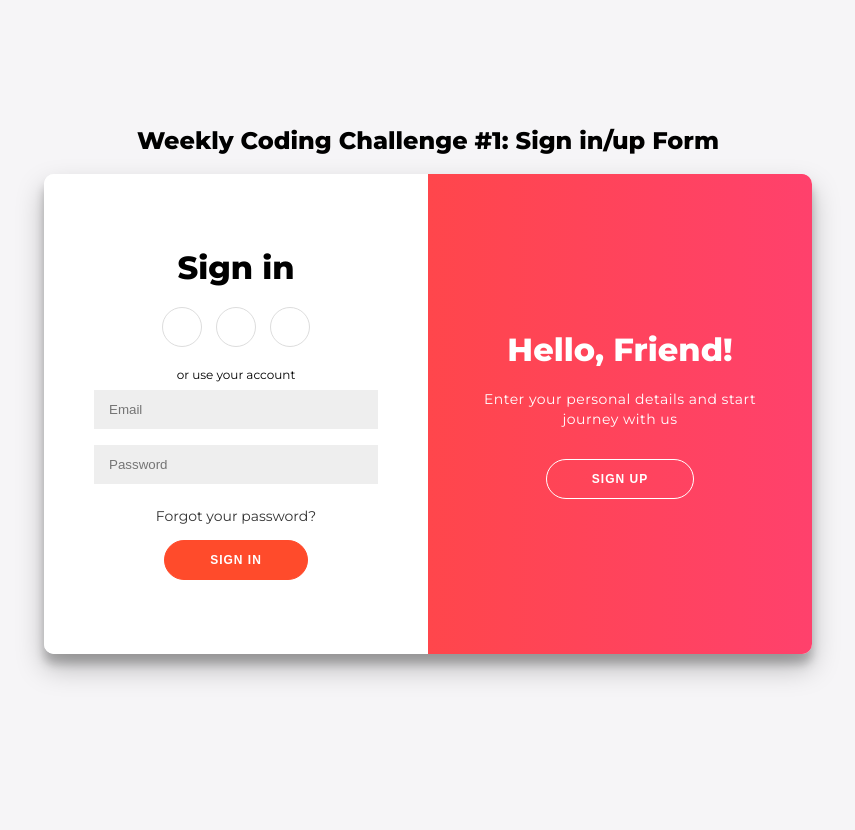
After one commit to JorgeAlcaldeG/Chat_online, a PHP site: page /prueba.html in a window 1280 px wide. The commit adds this page. Shown: the whole page, without its empty margins (212-1067 px from the left). Run offline with PHP 8.4, Linux system fonts and the light colour scheme.

Commit message:
06/11/23 CSS prueba

```diff
--- /dev/null
+++ b/css/prueba.css
@@ -0,0 +1,252 @@
+@import url('https://fonts.googleapis.com/css?family=Montserrat:400,800');
+
+* {
+	box-sizing: border-box;
+}
+
+body {
+	background: #f6f5f7;
+	display: flex;
+	justify-content: center;
+	align-items: center;
+	flex-direction: column;
+	font-family: 'Montserrat', sans-serif;
+	height: 100vh;
+	margin: -20px 0 50px;
+}
+
+h1 {
+	font-weight: bold;
+	margin: 0;
+}
+
+h2 {
+	text-align: center;
+}
+
+p {
+	font-size: 14px;
+	font-weight: 100;
+	line-height: 20px;
+	letter-spacing: 0.5px;
+	margin: 20px 0 30px;
+}
+
+span {
+	font-size: 12px;
+}
+
+a {
+	color: #333;
+	font-size: 14px;
+	text-decoration: none;
+	margin: 15px 0;
+}
+
+button {
+	border-radius: 20px;
+	border: 1px solid #FF4B2B;
+	background-color: #FF4B2B;
+	color: #FFFFFF;
+	font-size: 12px;
+	font-weight: bold;
+	padding: 12px 45px;
+	letter-spacing: 1px;
+	text-transform: uppercase;
+	transition: transform 80ms ease-in;
+}
+
+button:active {
+	transform: scale(0.95);
+}
+
+button:focus {
+	outline: none;
+}
+
+button.ghost {
+	background-color: transparent;
+	border-color: #FFFFFF;
+}
+
+form {
+	background-color: #FFFFFF;
+	display: flex;
+	align-items: center;
+	justify-content: center;
+	flex-direction: column;
+	padding: 0 50px;
+	height: 100%;
+	text-align: center;
+}
+
+input {
+	background-color: #eee;
+	border: none;
+	padding: 12px 15px;
+	margin: 8px 0;
+	width: 100%;
+}
+
+.container {
+	background-color: #fff;
+	border-radius: 10px;
+  	box-shadow: 0 14px 28px
+		rgba(0,0,0,0.25),
+			0 10px 10px rgba(0,0,0,0.22);
+	position: relative;
+	overflow: hidden;
+	width: 768px;
+	max-width: 100%;
+	min-height: 480px;
+}
+
+.form-container {
+	position: absolute;
+	top: 0;
+	height: 100%;
+	transition: all 0.6s ease-in-out;
+}
+
+.sign-in-container {
+	left: 0;
+	width: 50%;
+	z-index: 2;
+}
+
+.container.right-panel-active .sign-in-container {
+	transform: translateX(100%);
+}
+
+.sign-up-container {
+	left: 0;
+	width: 50%;
+	opacity: 0;
+	z-index: 1;
+}
+
+.container.right-panel-active .sign-up-container {
+	transform: translateX(100%);
+	opacity: 1;
+	z-index: 5;
+	animation: show 0.6s;
+}
+
+@keyframes show {
+	0%, 49.99% {
+		opacity: 0;
+		z-index: 1;
+	}
+
+	50%, 100% {
+		opacity: 1;
+		z-index: 5;
+	}
+}
+
+.overlay-container {
+	position: absolute;
+	top: 0;
+	left: 50%;
+	width: 50%;
+	height: 100%;
+	overflow: hidden;
+	transition: transform 0.6s ease-in-out;
+	z-index: 100;
+}
+
+.container.right-panel-active .overlay-container{
+	transform: translateX(-100%);
+}
+
+.overlay {
+	background: #FF416C;
+	background: -webkit-linear-gradient(to right, #FF4B2B, #FF416C);
+	background: linear-gradient(to right, #FF4B2B, #FF416C);
+	background-repeat: no-repeat;
+	background-size: cover;
+	background-position: 0 0;
+	color: #FFFFFF;
+	position: relative;
+	left: -100%;
+	height: 100%;
+	width: 200%;
+  	transform: translateX(0);
+	transition: transform 0.6s ease-in-out;
+}
+
+.container.right-panel-active .overlay {
+  	transform: translateX(50%);
+}
+
+.overlay-panel {
+	position: absolute;
+	display: flex;
+	align-items: center;
+	justify-content: center;
+	flex-direction: column;
+	padding: 0 40px;
+	text-align: center;
+	top: 0;
+	height: 100%;
+	width: 50%;
+	transform: translateX(0);
+	transition: transform 0.6s ease-in-out;
+}
+
+.overlay-left {
+	transform: translateX(-20%);
+}
+
+.container.right-panel-active .overlay-left {
+	transform: translateX(0);
+}
+
+.overlay-right {
+	right: 0;
+	transform: translateX(0);
+}
+
+.container.right-panel-active .overlay-right {
+	transform: translateX(20%);
+}
+
+.social-container {
+	margin: 20px 0;
+}
+
+.social-container a {
+	border: 1px solid #DDDDDD;
+	border-radius: 50%;
+	display: inline-flex;
+	justify-content: center;
+	align-items: center;
+	margin: 0 5px;
+	height: 40px;
+	width: 40px;
+}
+
+footer {
+    background-color: #222;
+    color: #fff;
+    font-size: 14px;
+    bottom: 0;
+    position: fixed;
+    left: 0;
+    right: 0;
+    text-align: center;
+    z-index: 999;
+}
+
+footer p {
+    margin: 10px 0;
+}
+
+footer i {
+    color: red;
+}
+
+footer a {
+    color: #3c97bf;
+    text-decoration: none;
+}
--- a/index.php
+++ b/index.php
@@ -5,6 +5,7 @@
     <meta name="viewport" content="width=device-width, initial-scale=1.0">
     <link href="https://cdn.jsdelivr.net/npm/bootstrap@5.3.2/dist/css/bootstrap.min.css" rel="stylesheet" integrity="sha384-T3c6CoIi6uLrA9TneNEoa7RxnatzjcDSCmG1MXxSR1GAsXEV/Dwwykc2MPK8M2HN" crossorigin="anonymous">
     <script src="https://cdn.jsdelivr.net/npm/bootstrap@5.3.2/dist/js/bootstrap.bundle.min.js" integrity="sha384-C6RzsynM9kWDrMNeT87bh95OGNyZPhcTNXj1NW7RuBCsyN/o0jlpcV8Qyq46cDfL" crossorigin="anonymous"></script>
+    <link rel="stylesheet" href="./css/style.css">
     <title>Document</title>
 </head>
 <body>
@@ -22,11 +23,6 @@
         <input type="password" name="pwd" id="pwd">
         <input type="submit" value="enviar" name="enviar">
     </form>
-    <br>
-    <?php
-    $contra = password_hash('sapo',PASSWORD_BCRYPT);
-    echo $contra;
-    ?>
     <script src="./js/alerts.js"></script>
 </body>
 </html>
--- /dev/null
+++ b/js/prueba.js
@@ -0,0 +1,11 @@
+const signUpButton = document.getElementById('signUp');
+const signInButton = document.getElementById('signIn');
+const container = document.getElementById('container');
+
+signUpButton.addEventListener('click', () => {
+	container.classList.add("right-panel-active");
+});
+
+signInButton.addEventListener('click', () => {
+	container.classList.remove("right-panel-active");
+});
--- a/proc/proc_login.php
+++ b/proc/proc_login.php
@@ -20,7 +20,11 @@ if (mysqli_num_rows($verif) == 1) {
         echo 'Password is valid!';
         echo "<br>";
         echo "Acceso al chat";
+
         session_start();
+        $_SESSION['id'] = $verif['id_user'];
+        header('Location: ../home.php');
+
 
     } else {
         header('Location: ../index.php?fallo=false');
--- /dev/null
+++ b/prueba.html
@@ -0,0 +1,62 @@
+<!DOCTYPE html>
+<html lang="en">
+<head>
+    <meta charset="UTF-8">
+    <meta name="viewport" content="width=device-width, initial-scale=1.0">
+    <link rel="stylesheet" href="./css/prueba.css">
+
+    <title>Document</title>
+</head>
+<body>
+    <h2>Weekly Coding Challenge #1: Sign in/up Form</h2>
+    <div class="container" id="container">
+        <div class="form-container sign-up-container">
+            <form action="#">
+                <h1>Create Account</h1>
+                <div class="social-container">
+                    <a href="#" class="social"><i class="fab fa-facebook-f"></i></a>
+                    <a href="#" class="social"><i class="fab fa-google-plus-g"></i></a>
+                    <a href="#" class="social"><i class="fab fa-linkedin-in"></i></a>
+                </div>
+                <span>or use your email for registration</span>
+                <input type="text" placeholder="Name" />
+                <input type="email" placeholder="Email" />
+                <input type="password" placeholder="Password"/>
+                <input type="password" placeholder="Password"/>
+                <button>Sign Up</button>
+            </form>
+        </div>
+
+        <div class="form-container sign-in-container">
+            <form action="#">
+                <h1>Sign in</h1>
+                <div class="social-container">
+                    <a href="#" class="social"><i class="fab fa-facebook-f"></i></a>
+                    <a href="#" class="social"><i class="fab fa-google-plus-g"></i></a>
+                    <a href="#" class="social"><i class="fab fa-linkedin-in"></i></a>
+                </div>
+                <span>or use your account</span>
+                <input type="email" placeholder="Email" />
+                <input type="password" placeholder="Password" />
+                <a href="#">Forgot your password?</a>
+                <button>Sign In</button>
+            </form>
+        </div>
+        <div class="overlay-container">
+            <div class="overlay">
+                <div class="overlay-panel overlay-left">
+                    <h1>Welcome Back!</h1>
+				    <p>To keep connected with us please login with your personal info</p>
+                    <button class="ghost" id="signIn">Sign In</button>
+			    </div>
+                <div class="overlay-panel overlay-right">
+                    <h1>Hello, Friend!</h1>
+				    <p>Enter your personal details and start journey with us</p>
+				    <button class="ghost" id="signUp">Sign Up</button>
+			    </div>
+            </div>
+        </div>
+    </div>
+</body>
+<script src="./js/prueba.js"></script>
+</html>
```
Also changed, not shown: css/style.css (added).
